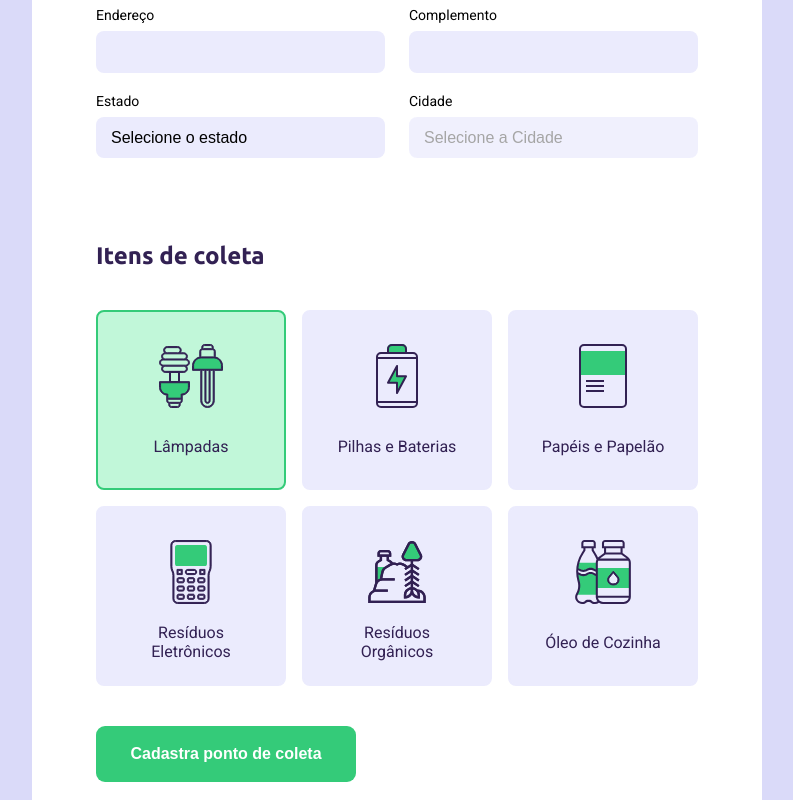
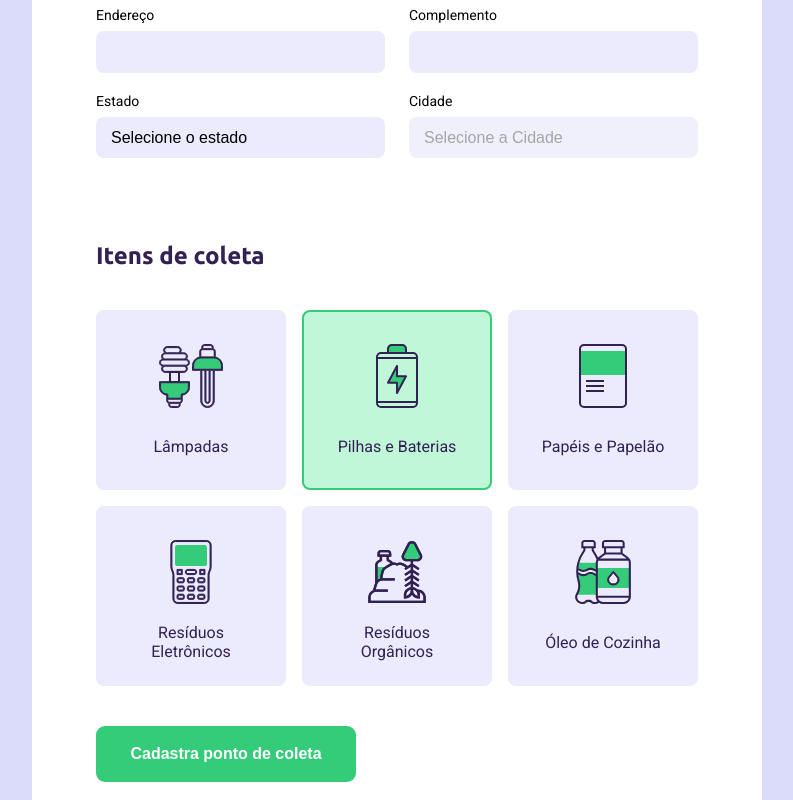
Before and after one commit to kbath2/Ecoleta, a plain HTML site: page create-point.html in a window 1280 px wide. Both pictures are taken after a click on the item "Pilhas e Baterias". Shown: the part 489-1289 px from the top of the page, without its empty margins (243-1036 px from the left). Drawn offline with Linux system fonts and the light colour scheme; no server answers.

Commit message:
Finalização da pag de cadastro

```diff
--- a/create-point.html
+++ b/create-point.html
@@ -67,7 +67,7 @@
                         <h2>Itens de coleta</h2>
                     </legend>
                     <div class="items-grid">
-                        <li data-id="1" class="selected">
+                        <li data-id="1">
                             <img src="/src/img/lampadas.svg" alt="Lampadas">
                             <span>Lâmpadas</span>
                         </li>
@@ -92,6 +92,7 @@
                             <span>Óleo de Cozinha</span>
                         </li>
                     </div>
+                    <input type="hidden" name="items">
                 </fieldset>
                 <button type="submit">Cadastra ponto de coleta</button>
             </form>
--- a/src/js/create-point.js
+++ b/src/js/create-point.js
@@ -36,9 +36,39 @@ function getCities(event) {
 
 }
 
-
-
-
 document
     .querySelector("select[name=uf")
     .addEventListener("change", getCities)
+
+// JS do form de Itens de coleta
+
+const itemsToCollect = document.querySelectorAll(".items-grid li")
+
+for (item of itemsToCollect) {
+    item.addEventListener("click", handleSelectedItem)
+}
+
+const collectedItems = document.querySelector("[name=items]")
+let selectedItems = []
+
+function handleSelectedItem(event) {
+    // add ou remover uma class
+    const itemLi = event.target
+    itemLi.classList.toggle("selected")
+    const itemId = itemLi.dataset.id
+
+    // Verificar se existem itens selecionados, se sim
+    // pegar os itens selecionados
+    const alreadySelected = selectedItems.findIndex(item => item == itemId)
+        // se já tiver selecionado, tirar da seleção
+    if (alreadySelected >= 0) {
+        const filteredItems = selectedItems.filter(item => item != itemId)
+
+        selectedItems = filteredItems
+    } else {
+        // se nao tiver selecionado, adcionar a seleção
+        selectedItems.push(itemId)
+    }
+
+    collectedItems.value = selectedItems
+}
--- a/src/styles/create-point.css
+++ b/src/styles/create-point.css
@@ -142,3 +142,8 @@ form button:hover {
     background: #c1f7d9;
     border: 2px solid #34cb79;
 }
+
+.items-grid li img,
+.items-grid li span {
+    pointer-events: none;
+}
```
